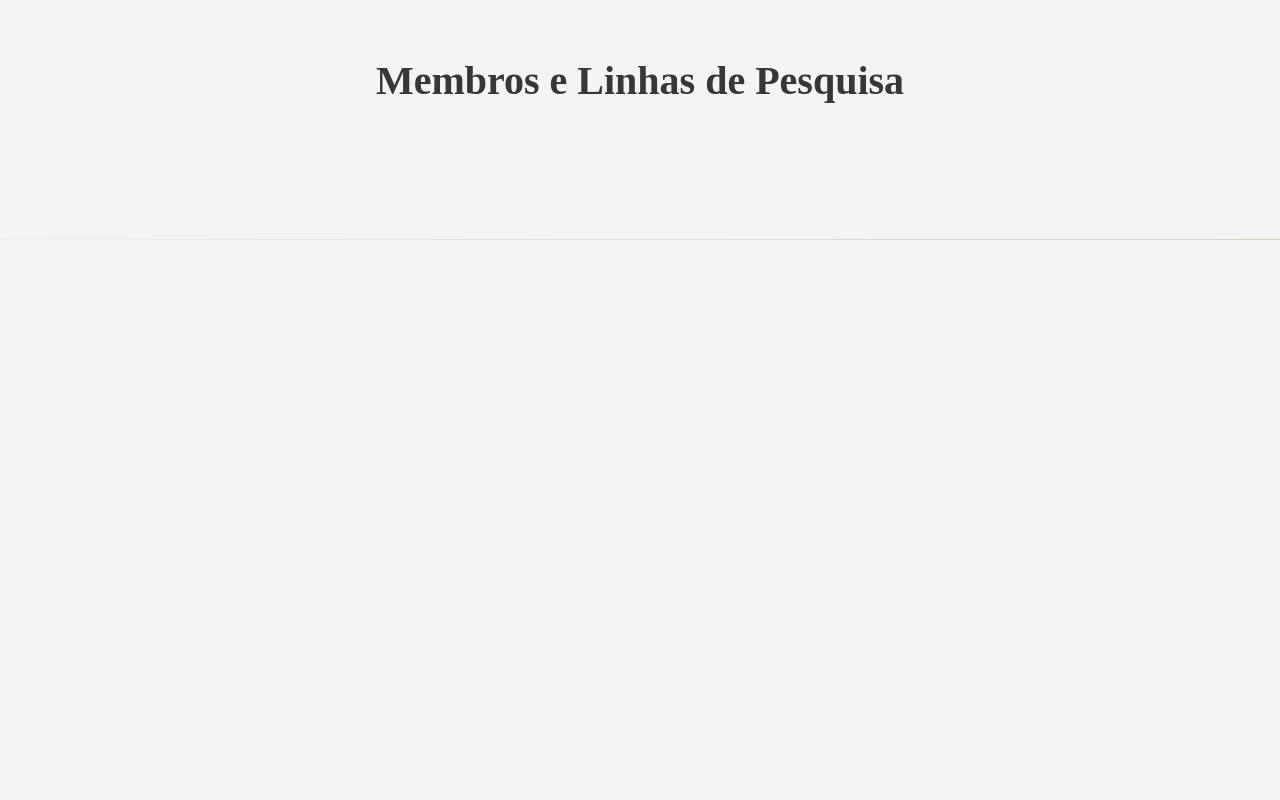
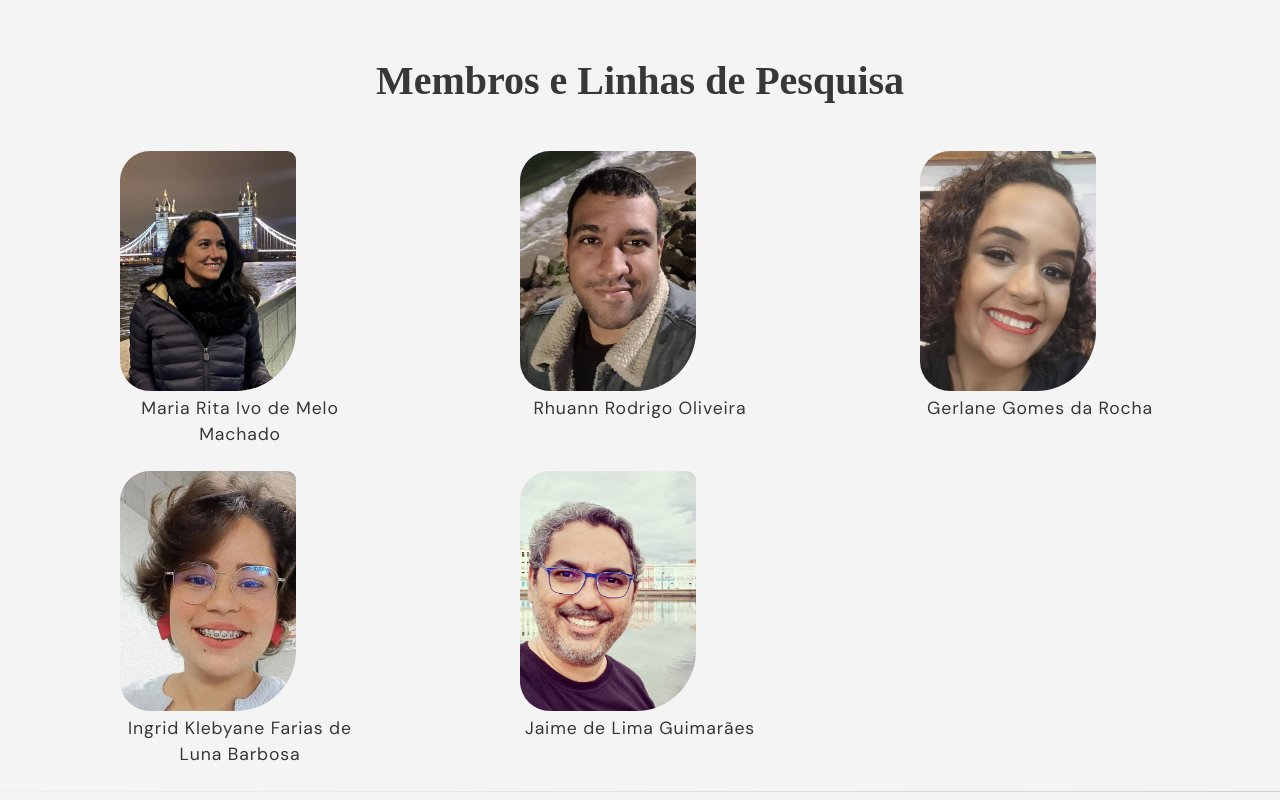
Before and after one commit to Tutuezin/catedra-manuel-andrade-lp, a React (Vite) app: page / in a window 1280 px wide. Shown: the part 3634-4434 px from the top of the page. Before the commit the page ends 3914 px from the top, so only its background shows below. Built offline with nearby package versions, Linux system fonts and the light colour scheme; a web font is replaced by a local one.

Commit message:
feat: members with mock and onClick

```diff
--- a/src/pages/Members/index.tsx
+++ b/src/pages/Members/index.tsx
@@ -1,3 +1,4 @@
+import { useState } from "react";
 import { members } from "./members";
 
 interface Props {
@@ -5,9 +6,25 @@ interface Props {
 }
 
 export default function Members({ id }: Props) {
+  const [clicked, setClicked] = useState("");
+  const [hidden, setHidden] = useState("");
+  const [hiddenDescription, setHiddenDescription] = useState("hidden");
+
+  const chooseMember = (name: string) => {
+    setClicked(name);
+    setHidden("hidden");
+    setHiddenDescription("");
+
+    if (name === clicked) {
+      setClicked("");
+      setHidden("");
+      setHiddenDescription("hidden");
+    }
+  };
+
   return (
     <div>
-      <div className="flex flex-col items-center  mt-14 text-[rem] ">
+      <div className="flex flex-col items-center mt-14 text-[rem] ">
         <h1
           id={`${id}`}
           className="font-castoro min-w-[500px] max-w-[800px] text-center text-[2.5rem] text-charcoal font-bold"
@@ -15,10 +32,34 @@ export default function Members({ id }: Props) {
           Membros e Linhas de Pesquisa
         </h1>
       </div>
-      {/* flex place-content-evenly gap-20 px-10 */}
-      <section className="place-items-center grid grid-cols-[repeat(auto-fit,minmax(21.8rem,1fr))] max-w-[150rem] mx-auto my-10 gap-y-[3rem] px-10 ">
+      <section className="place-items-center grid grid-cols-[repeat(auto-fit,minmax(21.8rem,1fr))] max-w-[150rem] mx-auto mt-10 mb-20 gap-y-[5rem] px-10">
         {members.map((item, index) => {
-          return <div key={index} className={item}></div>;
+          return (
+            <div
+              id={item.name}
+              key={index}
+              className={
+                clicked === item.name
+                  ? "flex items-center justify-center gap-10 text-justify"
+                  : `flex flex-col items-center transition duration-300 ${hidden}`
+              }
+            >
+              <section className="flex flex-col w-[15rem] h-[15rem] gap-1">
+                <div
+                  onClick={() => chooseMember(item.name)}
+                  className={`${item.bg} max-w-[11rem] min-w-[11rem] min-h-[15rem] bg-center bg-no-repeat bg-cover rounded-tl-[30px] rounded-tr-[9px] rounded-bl-[30px] rounded-br-[60px]`}
+                />
+                <h2 className="text-center font-dmsans font-normal tracking-wider text-[1.1rem] text-charcoal">
+                  {item.name}
+                </h2>
+              </section>
+              <p
+                className={`max-w-[1000px] font-dmsans font-normal tracking-wider text-[1.1rem] text-charcoal transition duration-300 ${hiddenDescription} `}
+              >
+                {item.description}
+              </p>
+            </div>
+          );
         })}
       </section>
     </div>
```
